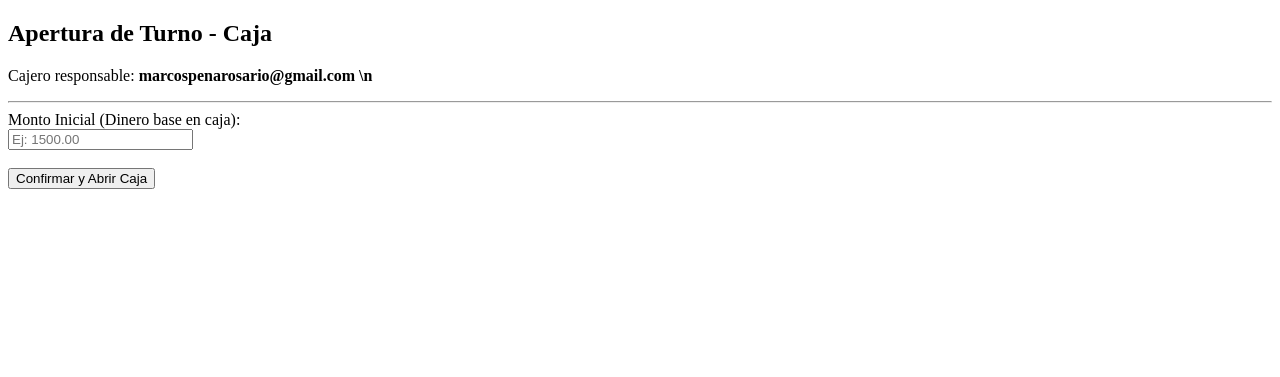
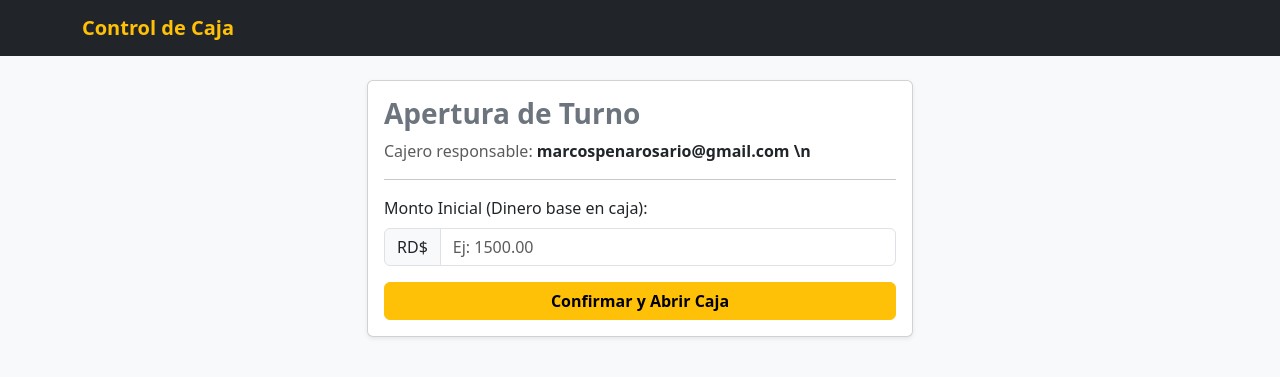
Before and after one commit to Marcktd/desarrollo-de-p-ginas-web, a PHP site: page /abrir_caja.php in a window 1280 px wide. Shown: the top 377 px of the page. Run offline with PHP 8.4, Linux system fonts and the light colour scheme; a user stored in the database is signed in.

Commit message:
fix: unificar variables de sesion en abrir_caja y mejorar interfaz con Bootstrap

```diff
--- a/abrir_caja.php
+++ b/abrir_caja.php
@@ -1,8 +1,10 @@
 <?php
-session_start();
+if (session_status() === PHP_SESSION_NONE) {
+    session_start();
+}
 
-// Si alguien intenta entrar aquí sin iniciar sesión, lo devolvemos al login
-if (!isset($_SESSION['id_usuario'])) {
+// Corregido: Ahora usa la variable exacta que guardó validar.php
+if (!isset($_SESSION['usuario_id'])) {
     header("Location: login.php");
     exit();
 }
@@ -12,19 +14,44 @@ if (!isset($_SESSION['id_usuario'])) {
 <html lang="es">
 <head>
     <meta charset="UTF-8">
+    <meta name="viewport" content="width=device-width, initial-scale=1.0">
     <title>Abrir Caja</title>
+    <!-- Incluimos Bootstrap 5 para mantener la consistencia estética del proyecto -->
+    <link href="https://cdn.jsdelivr.net/npm/bootstrap@5.3.3/dist/css/bootstrap.min.css" rel="stylesheet">
 </head>
-<body>
-    <h2>Apertura de Turno - Caja</h2>
+<body class="bg-light">
 
-    <p>Cajero responsable: <strong><?php echo $_SESSION['correo_usuario']; ?></strong></p>
-    <hr>
+    <nav class="navbar navbar-dark bg-dark mb-4">
+        <div class="container">
+            <span class="navbar-brand fw-bold text-warning">Control de Caja</span>
+        </div>
+    </nav>
 
-    <form action="procesar_apertura.php" method="POST">
-        <label>Monto Inicial (Dinero base en caja):</label><br>
-        <input type="number" step="0.01" name="monto_inicial" placeholder="Ej: 1500.00" required><br><br>
+    <main class="container">
+        <div class="row justify-content-center">
+            <div class="col-md-6">
+                <div class="card shadow-sm">
+                    <div class="card-body">
+                        <h3 class="card-title fw-bold text-secondary">Apertura de Turno</h3>
+                        <!-- Corregido: Muestra correctamente el correo guardado en el login -->
+                        <p class="text-muted">Cajero responsable: <strong class="text-dark"><?php echo htmlspecialchars($_SESSION['usuario_correo']); ?></strong></p>
+                        <hr>
 
-        <button type="submit">Confirmar y Abrir Caja</button>
-    </form>
+                        <form action="procesar_apertura.php" method="POST">
+                            <div class="mb-3">
+                                <label for="monto_inicial" class="form-label">Monto Inicial (Dinero base en caja):</label>
+                                <div class="input-group">
+                                    <span class="input-group-text">RD$</span>
+                                    <input type="number" step="0.01" id="monto_inicial" name="monto_inicial" class="form-control" placeholder="Ej: 1500.00" required>
+                                </div>
+                            </div>
+                            <button type="submit" class="btn btn-warning w-100 fw-bold">Confirmar y Abrir Caja</button>
+                        </form>
+                    </div>
+                </div>
+            </div>
+        </div>
+    </main>
+
 </body>
 </html>
```
